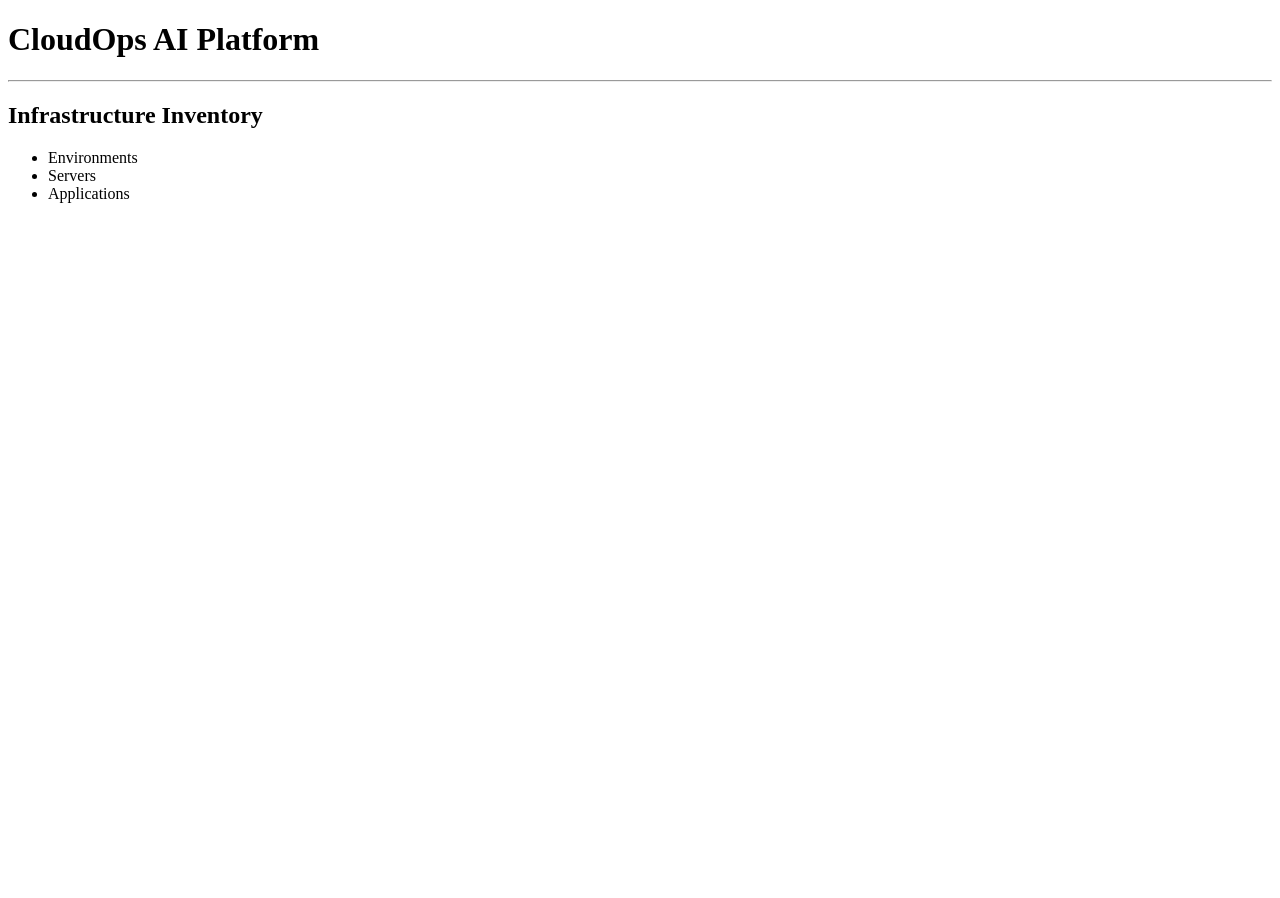
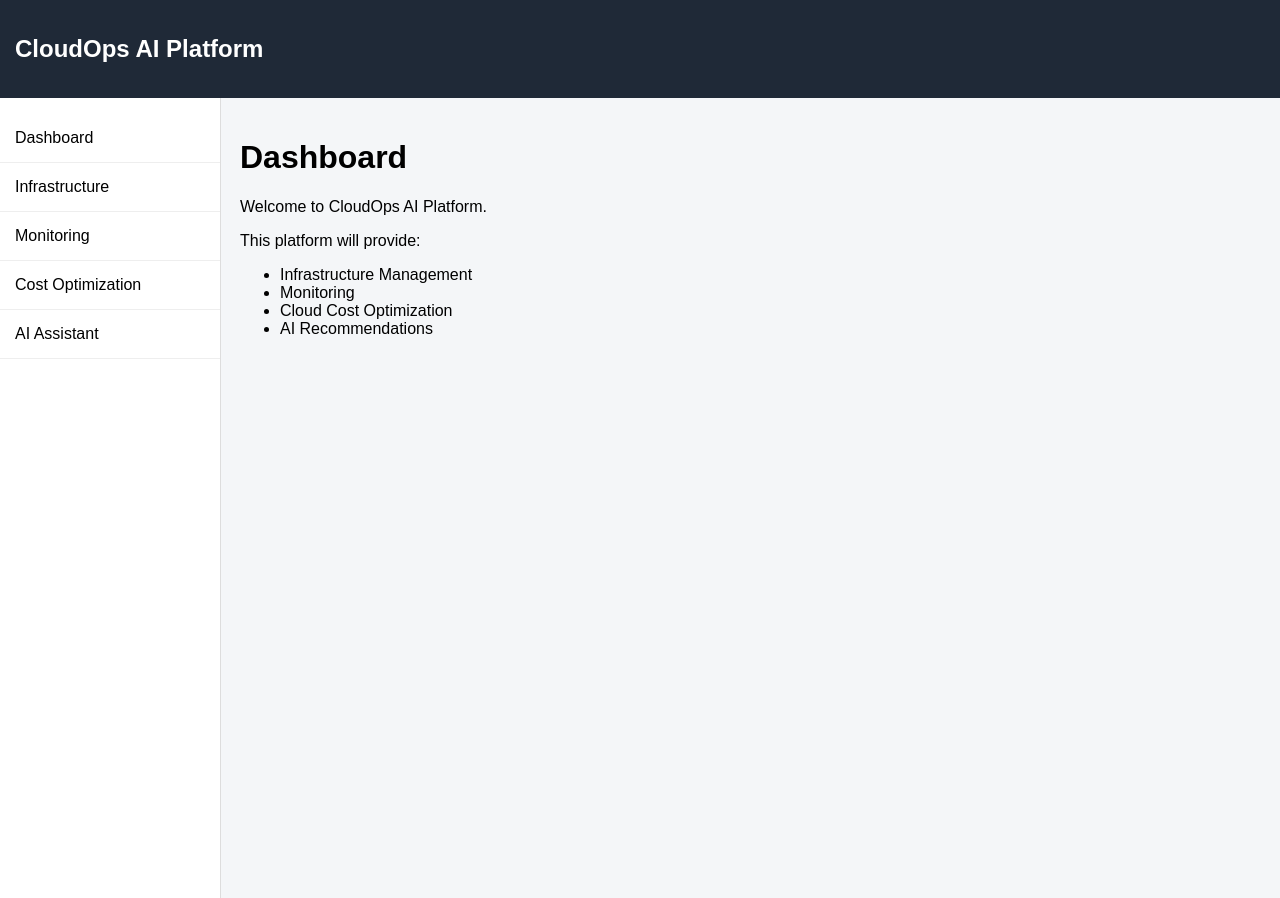
Before and after one commit to AdarshMalllah07/CloudOps-AI-Platform, a Flask app: page / in a window 1280 px wide. Before the commit the page ends 203 px from the top, so only its background shows below. Run offline with Flask 3, Linux system fonts and the light colour scheme.

Commit message:
feat: add dashboard layout and navigation

```diff
--- /dev/null
+++ b/app/static/css/style.css
@@ -0,0 +1,39 @@
+body {
+    font-family: Arial, sans-serif;
+    margin: 0;
+    background-color: #f4f6f8;
+}
+
+.header {
+    background-color: #1f2937;
+    color: white;
+    padding: 15px;
+}
+
+.sidebar {
+    width: 220px;
+    background: white;
+    min-height: 100vh;
+    float: left;
+    border-right: 1px solid #ddd;
+}
+
+.sidebar ul {
+    list-style: none;
+    padding: 0;
+}
+
+.sidebar li {
+    padding: 15px;
+    border-bottom: 1px solid #eee;
+}
+
+.sidebar li:hover {
+    background-color: #f1f5f9;
+    cursor: pointer;
+}
+
+.content {
+    margin-left: 220px;
+    padding: 20px;
+}
--- a/app/templates/infrastructure/dashboard.html
+++ b/app/templates/infrastructure/dashboard.html
@@ -2,12 +2,21 @@
 
 {% block content %}
 
-<h2>Infrastructure Inventory</h2>
+<h1>Dashboard</h1>
+
+<p>
+    Welcome to CloudOps AI Platform.
+</p>
+
+<p>
+    This platform will provide:
+</p>
 
 <ul>
-    <li>Environments</li>
-    <li>Servers</li>
-    <li>Applications</li>
+    <li>Infrastructure Management</li>
+    <li>Monitoring</li>
+    <li>Cloud Cost Optimization</li>
+    <li>AI Recommendations</li>
 </ul>
 
 {% endblock %}
--- a/app/templates/layouts/base.html
+++ b/app/templates/layouts/base.html
@@ -3,15 +3,30 @@
 
 <head>
     <title>CloudOps AI Platform</title>
+
+    <link rel="stylesheet" href="{{ url_for('static', filename='css/style.css') }}">
 </head>
 
 <body>
 
-    <h1>CloudOps AI Platform</h1>
-    <hr>
+    <div class="header">
+        <h2>CloudOps AI Platform</h2>
+    </div>
 
-    {% block content %}
-    {% endblock %}
+    <div class="sidebar">
+        <ul>
+            <li>Dashboard</li>
+            <li>Infrastructure</li>
+            <li>Monitoring</li>
+            <li>Cost Optimization</li>
+            <li>AI Assistant</li>
+        </ul>
+    </div>
+
+    <div class="content">
+        {% block content %}
+        {% endblock %}
+    </div>
 
 </body>
 
```
